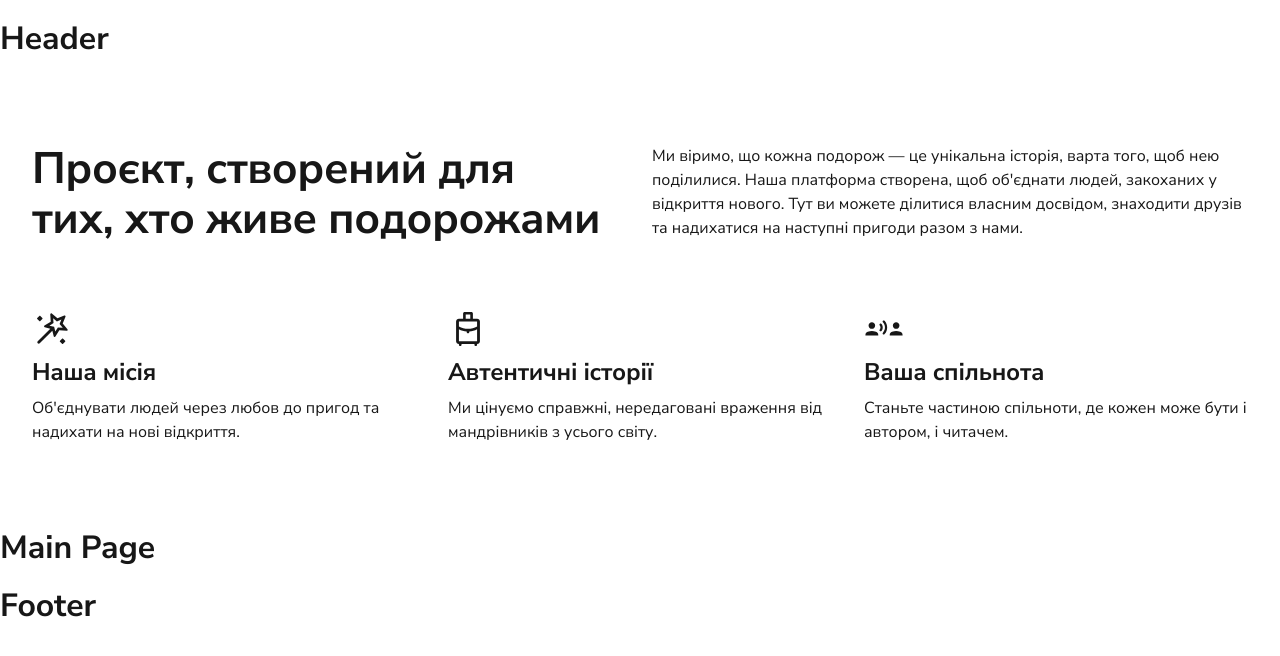
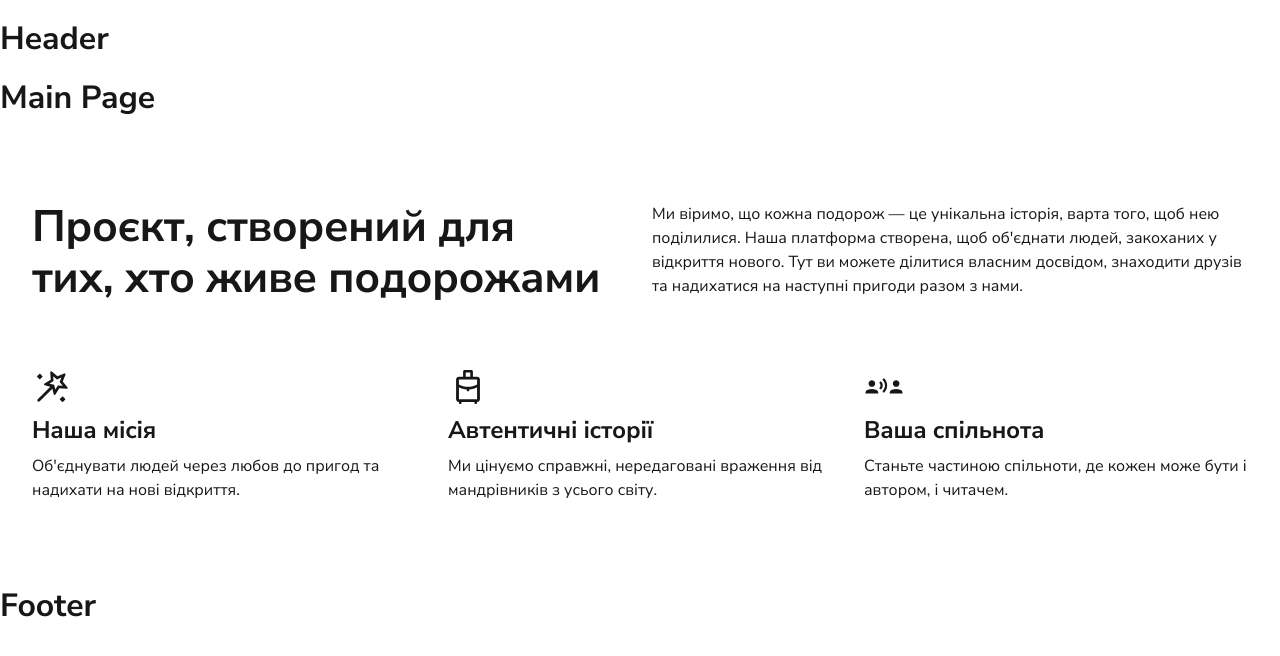
Before and after one commit to Diamond-FoxUA/codev1be-social-web, a Next.js app: page / in a window 1280 px wide. Shown: the top 656 px of the page. Built offline with nearby package versions, Linux system fonts and the light colour scheme.

Commit message:
refactor: move About to MainPage

```diff
--- a/app/layout.tsx
+++ b/app/layout.tsx
@@ -24,8 +24,6 @@ export const metadata: Metadata = {
 
 import Header from '@/components/Header/Header';
 import Footer from '@/components/Footer/Footer';
-// TODO: move About to the mainPage
-import About from '@/components/About/About';
 import QueryProvider from './providers/QueryProvider';
 
 export default function RootLayout({
@@ -38,7 +36,6 @@ export default function RootLayout({
       <body className={`${nunito.variable} ${sora.variable}`}>
         <QueryProvider>
           <Header />
-          <About />
           <main>{children}</main>
           <Footer />
         </QueryProvider>
--- a/app/page.tsx
+++ b/app/page.tsx
@@ -1,9 +1,11 @@
 // Сюди будуть йти компоненти для головної сторінки окрім Header та Footer
+import About from '@/components/About/About';
 
 export default function Home() {
   return (
     <div>
-        <h1>Main Page</h1>
+      <h1>Main Page</h1>
+      <About />
     </div>
   );
 }
```
